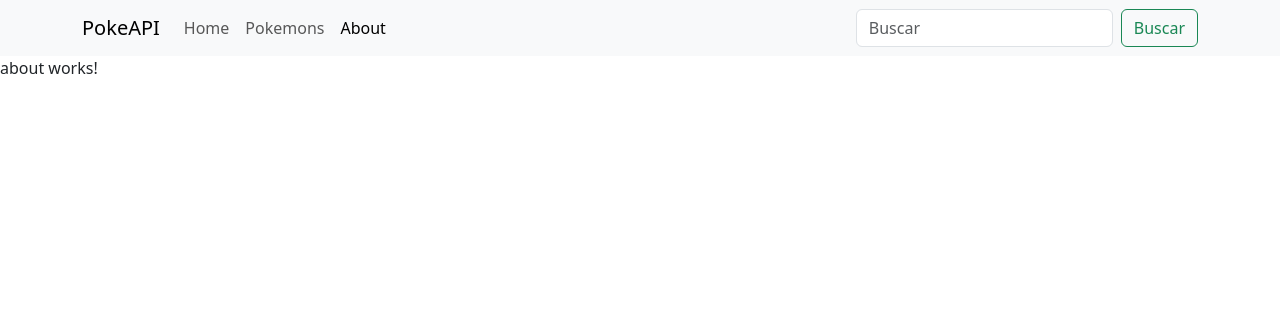
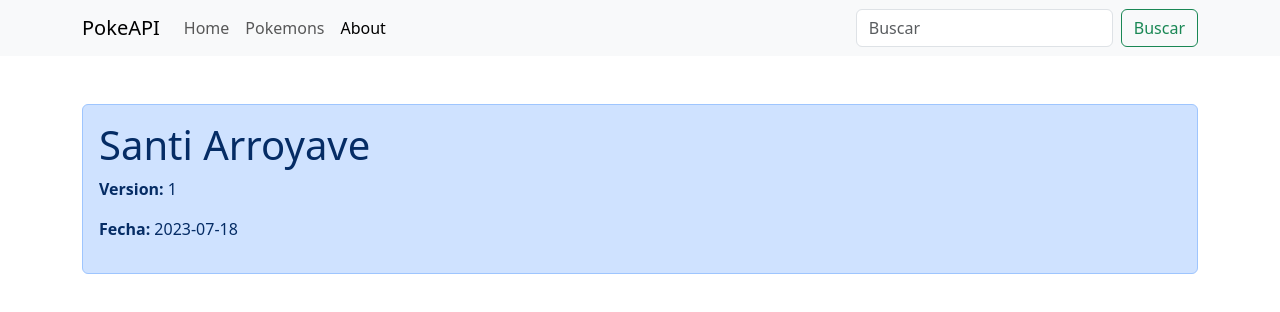
Before and after one commit to santiarroyave/ex01-prueba-tecnica-frontend-pokeapi, an Angular app: page /about in a window 1280 px wide. Shown: the top 312 px of the page. Built offline with nearby package versions, Linux system fonts and the light colour scheme.

Commit message:
Añadidos datos al about

```diff
--- a/src/app/components/about/about.component.html
+++ b/src/app/components/about/about.component.html
@@ -1,2 +1,14 @@
 <app-navbar></app-navbar>
-<p>about works!</p>
+
+<div class="container mt-5">
+    <div class="row">
+        <div class="col">
+            <div class="alert alert-primary" role="alert">
+                <h1>Santi Arroyave</h1>
+                <p><strong>Version:</strong> 1</p>
+                <p><strong>Fecha:</strong> 2023-07-18</p>
+
+            </div>
+        </div>
+    </div>
+</div>
```
